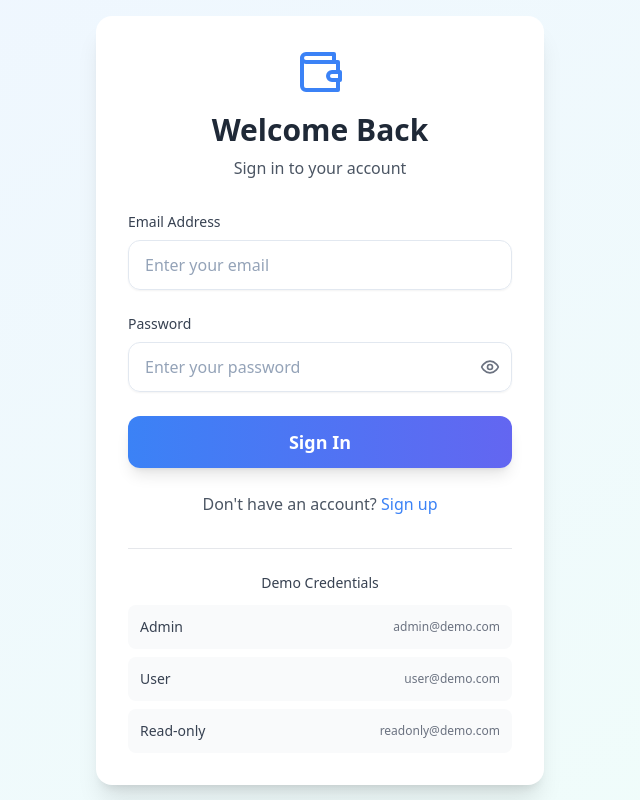
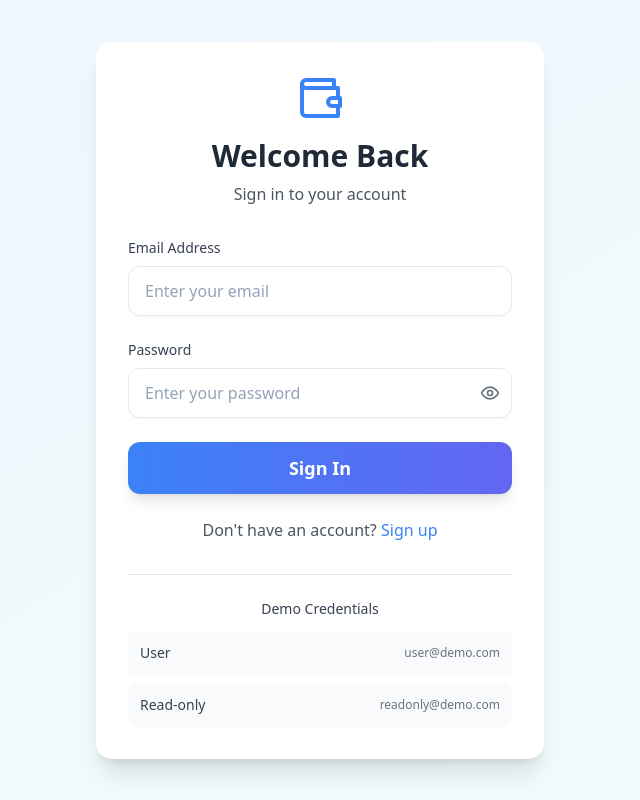
Before and after one commit to DivyasimhaReddy/techbridgefinancetrack, a React (Vite) app in the folder project/frontend/: page /login in a window 1280 px wide. Shown: the whole page, without its empty margins (320-960 px from the left). Built offline with nearby package versions, Linux system fonts and the light colour scheme; no server answers.

Commit message:
Remove demo admin credentials from Login.jsx

```diff
--- a/project/frontend/src/pages/Login.jsx
+++ b/project/frontend/src/pages/Login.jsx
@@ -26,7 +26,7 @@ const Login = () => {
   };
 
   const demoCredentials = [
-    { email: 'admin@demo.com', password: 'admin123', role: 'Admin' },
+
     { email: 'user@demo.com', password: 'user123', role: 'User' },
     { email: 'readonly@demo.com', password: 'readonly123', role: 'Read-only' }
   ];
```
